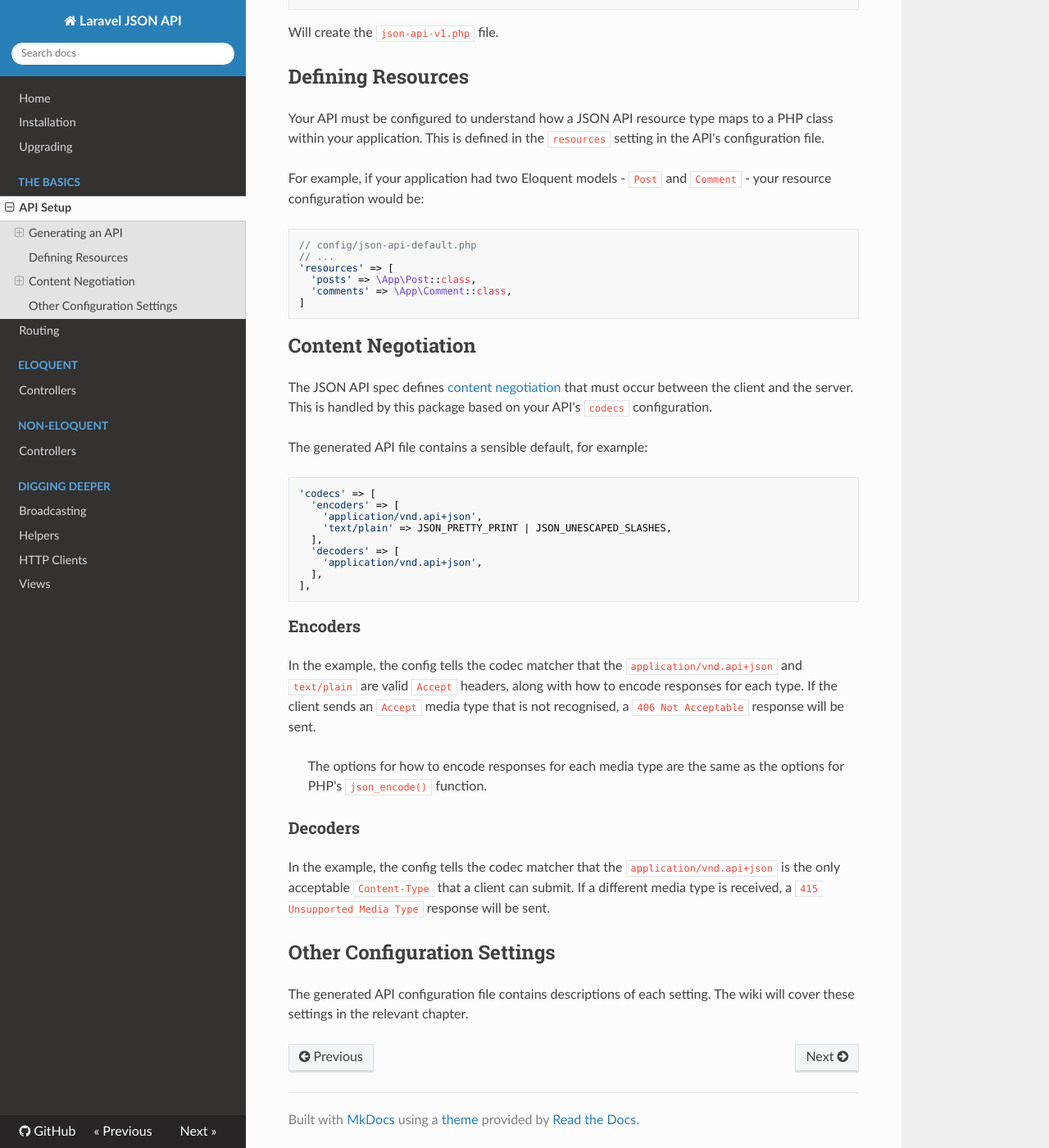
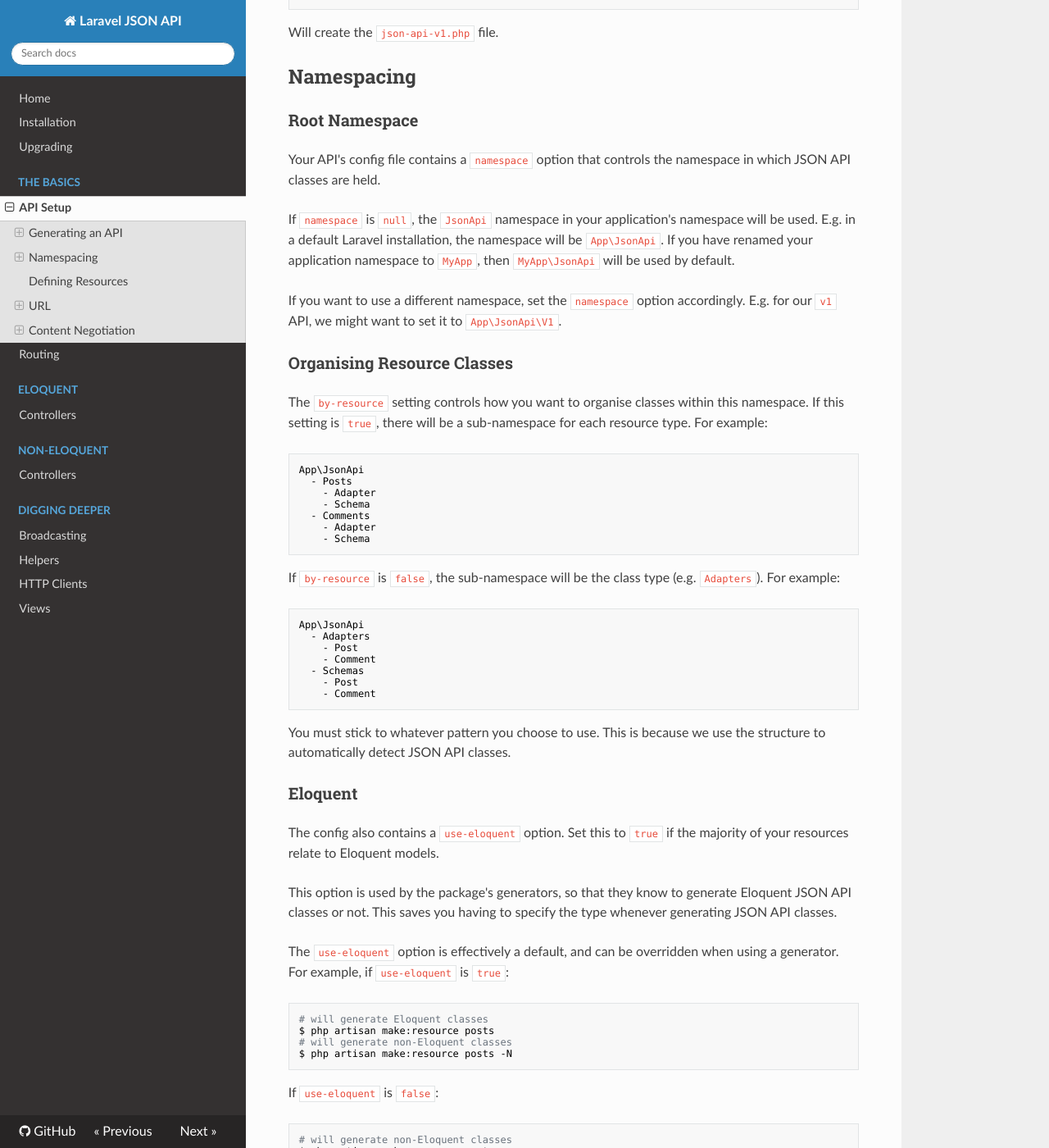
Before and after one commit to cloudcreativity/laravel-json-api, an MkDocs documentation site: the page built from docs/api.md, in a window 1280 px wide and 1400 px high, scrolled down 519 px. Shown: the whole window at 82% size. Built offline with MkDocs 1.6.1, drawn with Linux system fonts in a browser that asks for light colours; nearby versions of some CDN libraries; old or Windows-style settings are respelled for this version of MkDocs; some of the changed text lies outside the part shown.

````diff
--- a/docs/api.md
+++ b/docs/api.md
@@ -12,7 +12,8 @@ This uses the name `default` for your API and generates a config file called `js
 
 ### Multiple APIs
 
-If your application has multiple APIs - e.g. if you've version controlled a public API - you must generate a config file for each API. For example:
+If your application has multiple APIs - e.g. if you have a version controlled API - you must generate a config file for
+each API. For example:
 
 ```bash
 $ php artisan make:json-api v1
@@ -20,9 +21,80 @@ $ php artisan make:json-api v1
 
 Will create the `json-api-v1.php` file.
 
+## Namespacing
+
+### Root Namespace
+
+Your API's config file contains a `namespace` option that controls the namespace in which JSON API classes are held.
+
+If `namespace` is `null`, the `JsonApi` namespace in your application's namespace will be used. E.g. in a default
+Laravel installation, the namespace will be `App\JsonApi`. If you have renamed your application namespace to
+`MyApp`, then `MyApp\JsonApi` will be used by default.
+
+If you want to use a different namespace, set the `namespace` option accordingly. E.g. for our `v1` API, we might
+want to set it to `App\JsonApi\V1`.
+
+### Organising Resource Classes
+
+The `by-resource` setting controls how you want to organise classes within this namespace. If this setting is `true`,
+there will be a sub-namespace for each resource type. For example:
+
+```text
+App\JsonApi
+  - Posts
+    - Adapter
+    - Schema
+  - Comments
+    - Adapter
+    - Schema
+```
+
+If `by-resource` is `false`, the sub-namespace will be the class type (e.g. `Adapters`). For example:
+
+```text
+App\JsonApi
+  - Adapters
+    - Post
+    - Comment
+  - Schemas
+    - Post
+    - Comment
+```
+
+You must stick to whatever pattern you choose to use. This is because we use the structure to automatically detect
+JSON API classes.
+
+### Eloquent
+
+The config also contains a `use-eloquent` option. Set this to `true` if the majority of your resources relate to
+Eloquent models.
+
+This option is used by the package's generators, so that they know to generate Eloquent JSON API classes or not. This
+saves you having to specify the type whenever generating JSON API classes.
+
+The `use-eloquent` option is effectively a default, and can be overridden when using a generator. For example, if
+`use-eloquent` is `true`:
+
+```bash
+# will generate Eloquent classes
+$ php artisan make:resource posts
+# will generate non-Eloquent classes
+$ php artisan make:resource posts -N
+```
+
+If `use-eloquent` is `false`:
+
+```bash
+# will generate non-Eloquent classes
+$ php artisan make:resource posts
+# will generate Eloquent classes
+$ php artisan make:resource posts -e
+```
+
 ## Defining Resources
 
-Your API must be configured to understand how a JSON API resource type maps to a PHP class within your application. This is defined in the `resources` setting in the API's configuration file.
+Your API must be configured to understand how a JSON API resource type maps to a PHP class within your application.
+This is defined in the `resources` setting in the API's configuration file.
 
 For example, if your application had two Eloquent models - `Post` and `Comment` - your resource configuration would be:
 
@@ -34,6 +106,41 @@ For example, if your application had two Eloquent models - `Post` and `Comment`
   'comments' => \App\Comment::class,
 ]
 ```
+
+## URL
+
+Each JSON API is expected to have a root URL under which all its routes are nested. This is configured in your API's
+configuration file under the `url` setting, that looks like this:
+
+```php
+'url' => [
+    'host' => null,
+    'namespace' => '/api/v1',
+    'name' => 'api:v1:',
+],
+```
+
+These settings control the links that appear in JSON API documents. We also automatically apply them when you
+register routes for your API.
+
+### Host
+
+When processing inbound HTTP requests, the current server host will always be used when encoding JSON API documents.
+
+When encoding JSON API documents outside of HTTP requests, we use the `url.host` option from your API's configuration.
+If the value is `null`, we default to Laravel's `app.url` config setting. Otherwise, we'll use the value you've
+provided.
+
+### Namespace
+
+The URL namespace is the URL under which all resources for the API are nested. For example, if the namespace is
+`/api/v1`, then the `posts` resource routes will exists at `/api/v1/posts`.
+
+### Name
+
+The `name` setting applies the specified prefix to all route names that are registered for JSON API resources. For
+example, if the `name` is `api:v1:`, then the route name for the index of the `posts` resource will be
+`api:v1:posts.index`.
 
 ## Content Negotiation
 
@@ -66,7 +173,3 @@ In the example, the config tells the codec matcher that the `application/vnd.api
 In the example, the config tells the codec matcher that the `application/vnd.api+json` is the only acceptable
 `Content-Type` that a client can submit. If a different media type is received, a `415 Unsupported Media Type`
 response will be sent.
-
-## Other Configuration Settings
-
-The generated API configuration file contains descriptions of each setting. The wiki will cover these settings in the relevant chapter.
--- a/phpunit.xml
+++ b/phpunit.xml
@@ -1,6 +1,7 @@
 <?xml version="1.0" encoding="UTF-8"?>
 <phpunit bootstrap="vendor/autoload.php"
-         colors="true">
+         colors="true"
+         verbose="true">
     <testsuites>
         <testsuite name="Unit">
             <directory>./tests/Unit/</directory>
````
Also changed, not shown: docs/index.md (+0 -12 lines), docs/routing.md (+41 -16 lines), docs/upgrade.md (+7 -0 lines), 3 other files.
